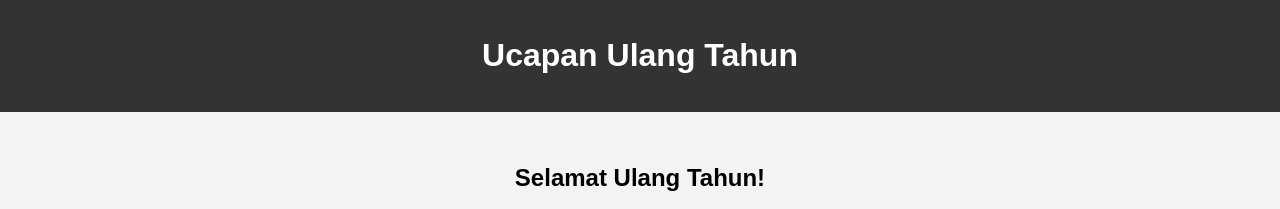
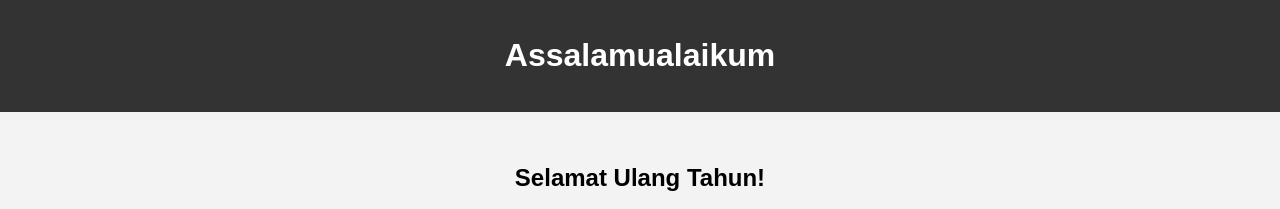
Before and after one commit to achmd111/Hbd, a plain HTML site: page index.html in a window 1280 px wide. Shown: the top 209 px of the page. Drawn offline with Linux system fonts and the light colour scheme.

Commit message:
index.html

```diff
--- a/index.html
+++ b/index.html
@@ -36,7 +36,7 @@
 </head>
 <body>
     <header>
-        <h1>Ucapan Ulang Tahun</h1>
+        <h1>Assalamualaikum</h1>
     </header>
     <section>
         <h2>Selamat Ulang Tahun!</h2>
```
